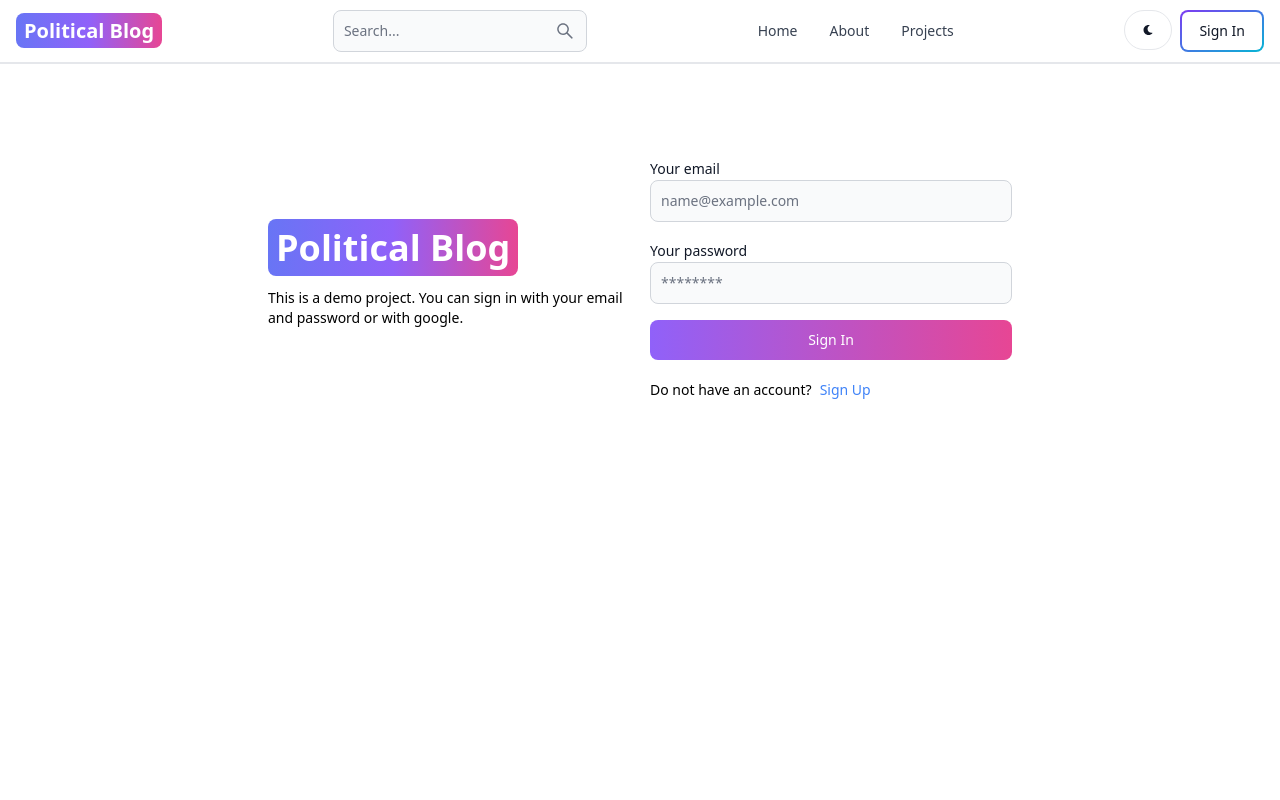
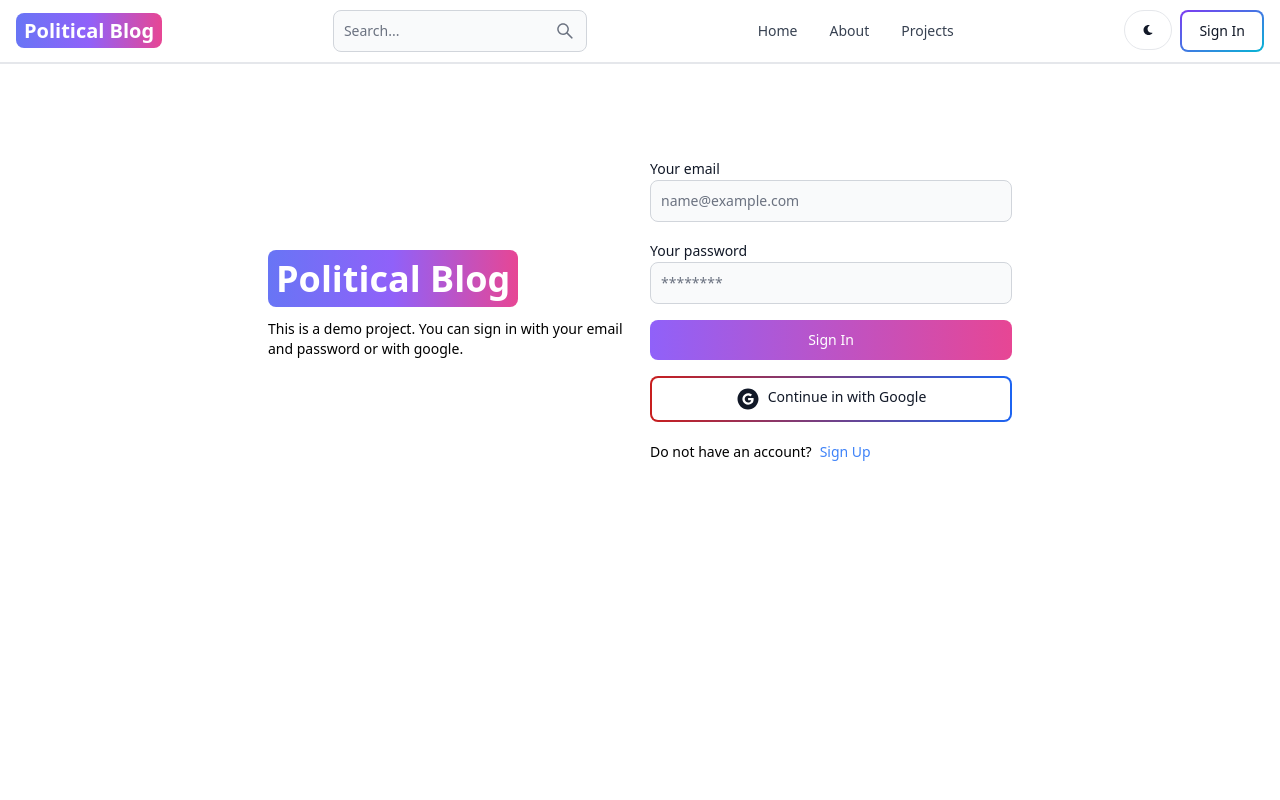
Before and after one commit to danlidennydeng/Sahand-MERN-Blog, a React (Vite) app in the folder client/: page /sign-in in a window 1280 px wide. Shown: the top 800 px of the page. Built offline with nearby package versions, Linux system fonts and the light colour scheme; no server answers.

Commit message:
fixed components folder location, Google button gradient color, loading warnings on signup and signin button

```diff
--- a/client/package.json
+++ b/client/package.json
@@ -11,6 +11,7 @@
   },
   "dependencies": {
     "@reduxjs/toolkit": "^2.2.5",
+    "firebase": "^10.12.2",
     "flowbite-react": "^0.9.0",
     "react": "^18.2.0",
     "react-dom": "^18.2.0",
--- a/client/src/App.jsx
+++ b/client/src/App.jsx
@@ -6,8 +6,8 @@ import About from "./pages/About";
 import Projects from "./pages/Projects";
 import SignUp from "./pages/SignUp";
 import SignIn from "./pages/SignIn";
-import Header from "./assets/components/Header";
-import Footer from "./assets/components/Footer";
+import Header from "./components/Header";
+import Footer from "./components/Footer";
 
 export default function App() {
   return (
--- /dev/null
+++ b/client/src/components/OAuth.jsx
@@ -0,0 +1,32 @@
+import { Button } from "flowbite-react";
+import React from "react";
+import { AiFillGoogleCircle } from "react-icons/ai";
+import { GoogleAuthProvider, signInWithPopup, getAuth } from "firebase/auth";
+import { app } from "../firebase.js";
+
+export default function OAuth() {
+  const auth = getAuth(app);
+  const handleGoogleClick = async () => {
+    const provider = new GoogleAuthProvider();
+    provider.setCustomParameters({ prompt: "select_account" });
+    try {
+      const resultsFromGoogle = await signInWithPopup(auth, provider);
+      console.log(resultsFromGoogle);
+    } catch (error) {
+      console.log(error);
+    }
+  };
+
+  return (
+    <Button
+      type="button"
+      className="bg-gradient-to-r from-red-700 to-blue-600"
+      // gradientDuoTone="pinkToOrange"
+      outline
+      onClick={handleGoogleClick}
+    >
+      <AiFillGoogleCircle className="w-6 h-6 mr-2" />
+      Continue in with Google
+    </Button>
+  );
+}
--- /dev/null
+++ b/client/src/firebase.js
@@ -0,0 +1,17 @@
+// Import the functions you need from the SDKs you need
+import { initializeApp } from "firebase/app";
+// TODO: Add SDKs for Firebase products that you want to use
+// https://firebase.google.com/docs/web/setup#available-libraries
+
+// Your web app's Firebase configuration
+const firebaseConfig = {
+  apiKey: import.meta.env.VITE_FIREBASE_API_KEY,
+  authDomain: "mern-blog-f4ed3.firebaseapp.com",
+  projectId: "mern-blog-f4ed3",
+  storageBucket: "mern-blog-f4ed3.appspot.com",
+  messagingSenderId: "53698405311",
+  appId: "1:53698405311:web:74c9125ab412fc5cce370a",
+};
+
+// Initialize Firebase
+export const app = initializeApp(firebaseConfig);
--- a/client/src/pages/SignIn.jsx
+++ b/client/src/pages/SignIn.jsx
@@ -8,6 +8,7 @@ import {
   signInSuccess,
   signInFailure,
 } from "../redux/user/userSlice";
+import OAuth from "../components/OAuth";
 
 export default function SignIn() {
   const [formData, setFormData] = useState({});
@@ -104,7 +105,8 @@ export default function SignIn() {
             <Button
               gradientDuoTone="purpleToPink"
               type="submit"
-              disable={loading}
+              disable="loading"
+              // disable={loading}
             >
               {loading ? (
                 <>
@@ -115,6 +117,7 @@ export default function SignIn() {
                 "Sign In"
               )}
             </Button>
+            <OAuth />
           </form>
           <div className="flex gap-2 text-sm mt-5">
             <span>Do not have an account?</span>
--- a/client/src/pages/SignUp.jsx
+++ b/client/src/pages/SignUp.jsx
@@ -2,6 +2,7 @@ import { Button, Label, TextInput, Alert, Spinner } from "flowbite-react";
 // import React from "react";
 import { Link, useNavigate } from "react-router-dom";
 import { useState } from "react";
+import OAuth from "../components/OAuth";
 
 export default function SignUp() {
   const [formData, setFormData] = useState({});
@@ -94,7 +95,7 @@ export default function SignUp() {
             <Button
               gradientDuoTone="purpleToPink"
               type="submit"
-              disable={loading}
+              disable="loading"
             >
               {loading ? (
                 <>
@@ -105,6 +106,7 @@ export default function SignUp() {
                 "Sign Up"
               )}
             </Button>
+            <OAuth />
           </form>
           <div className="flex gap-2 text-sm mt-5">
             <span>Have an account?</span>
```
Also changed, not shown: client/src/components/Footer.jsx (renamed from client/src/assets/components/Footer.jsx), client/src/components/Header.jsx (renamed from client/src/assets/components/Header.jsx), 2 other files (tests, documents, lock files or other folders).
